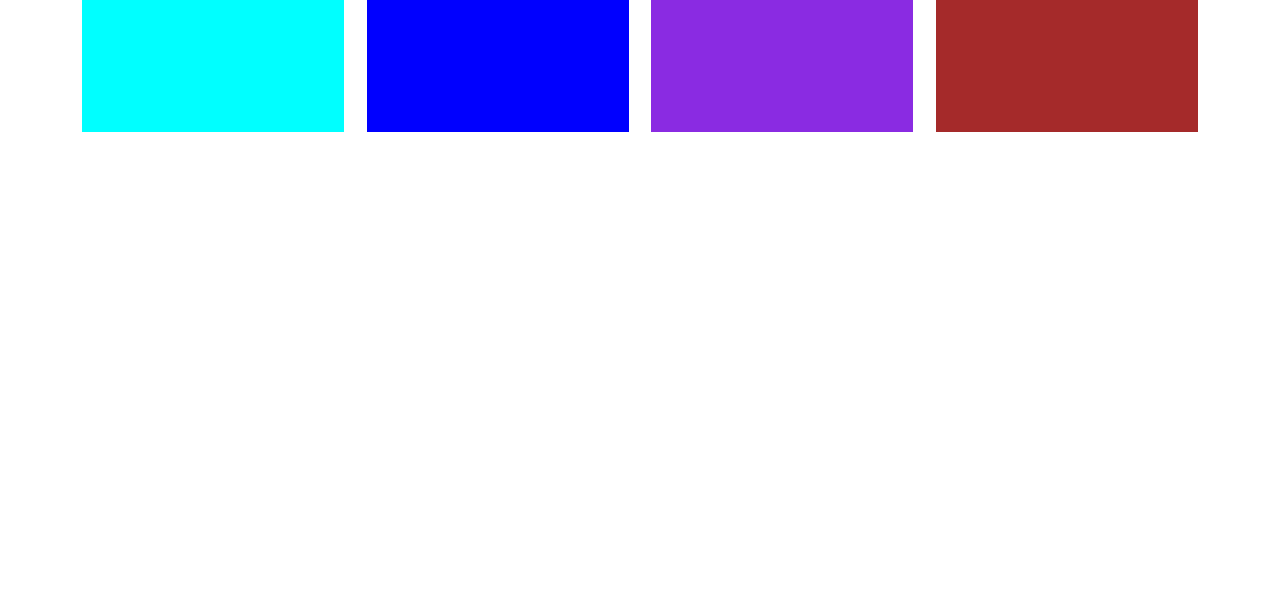
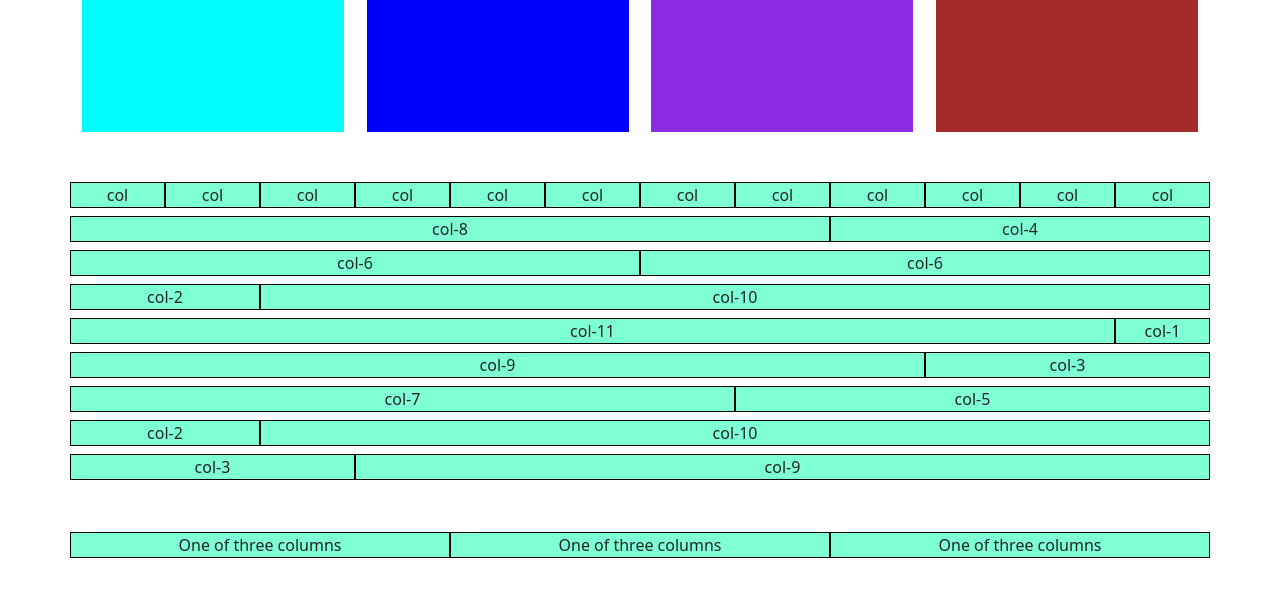
Before and after one commit to omarfaruq51/Bootstrap-5, a plain HTML site: page index.html in a window 1280 px wide. Shown: the part 168-764 px from the top of the page. Drawn offline with Linux system fonts and the light colour scheme.

Commit message:
Add files via upload

```diff
--- a/index.html
+++ b/index.html
@@ -18,6 +18,67 @@
     <div class="box box3">this is box3</div>
     <div class="box box4">this is box4</div>
 </div>
+<div class="container text-center">
+  <div class="row">
+    <div class="col style">col</div>
+    <div class="col style">col</div>
+    <div class="col style">col</div>
+    <div class="col style">col</div>
+    <div class="col style">col</div>
+    <div class="col style">col</div>
+    <div class="col style">col</div>
+    <div class="col style">col</div>
+    <div class="col style">col</div>
+    <div class="col style">col</div>
+    <div class="col style">col</div>
+    <div class="col style">col</div>
+</div>
+  <div class="row my-2">
+    <div class="col-8 style">col-8</div>
+    <div class="col-4 style">col-4</div>
+  </div>
+  <div class="row my-2">
+    <div class="col-6 style">col-6</div>
+    <div class="col-6 style">col-6</div>
+  </div>
+  <div class="row my-2">
+    <div class="col-2 style">col-2</div>
+    <div class="col-10 style">col-10</div>
+  </div>
+  <div class="row my-2">
+    <div class="col-11 style">col-11</div>
+    <div class="col-1 style">col-1</div>
+  </div>
+  <div class="row my-2">
+    <div class="col-9 style">col-9</div>
+    <div class="col-3 style">col-3</div>
+  </div>
+  <div class="row my-2">
+    <div class="col-7 style">col-7</div>
+    <div class="col-5 style">col-5</div>
+  </div>
+  <div class="row my-2">
+    <div class="col-2 style">col-2</div>
+    <div class="col-10 style">col-10</div>
+  </div>
+  <div class="row my-2">
+    <div class="col-3 style">col-3</div>
+    <div class="col-9 style">col-9</div>
+  </div>
+</div>
+<div class="container text-center">
+  <div class="row align-items-center">
+    <div class="col style">
+      One of three columns
+    </div>
+    <div class="col style">
+      One of three columns
+    </div>
+    <div class="col style">
+      One of three columns
+    </div>
+  </div>
+</div>
 
  <!-- javascript links -->
    <script src="js/bootstrap.bundle.min.js"></script>
--- a/style/style.css
+++ b/style/style.css
@@ -28,3 +28,8 @@ background-color: brown;
 .box:last-child{
   margin-right: 0;
 }
+
+.style{
+  background-color: aquamarine;
+  border: 1px solid black;
+}
```
